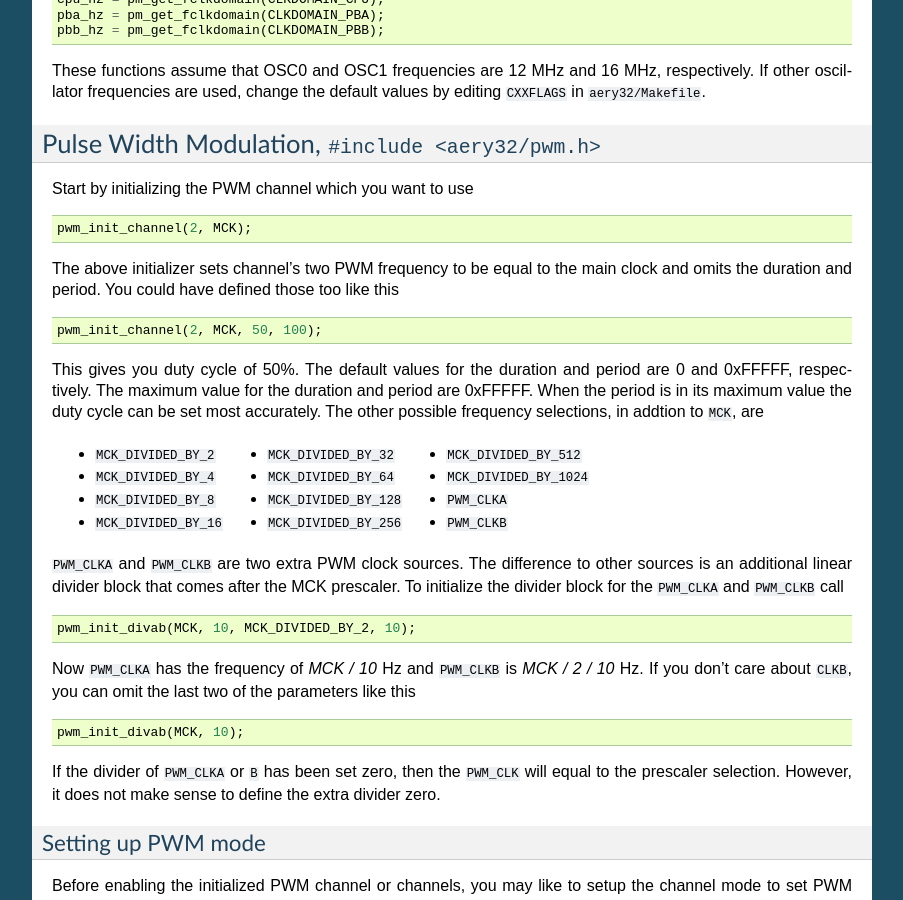
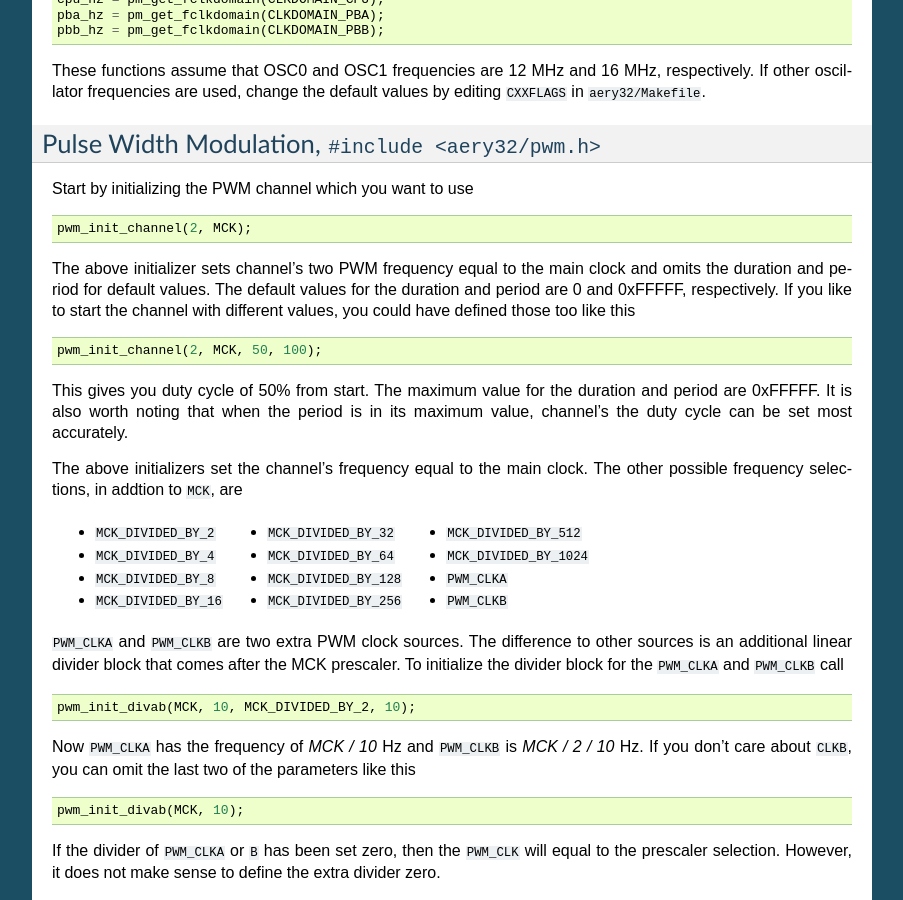
Before and after one commit to aery32/aery32-refguide, a Sphinx documentation site: the page built from source/module_functions.rst, in a window 1280 px wide and 900 px high, scrolled down 9099 px. Shown: the whole window, without its empty margins (198-1101 px from the left). Built offline with Sphinx 7.4.7, drawn with Linux system fonts in a browser that asks for light colours.

Commit message:
Try to make text better

```diff
--- a/source/module_functions.rst
+++ b/source/module_functions.rst
@@ -499,13 +499,15 @@
 
     pwm_init_channel(2, MCK);
 
-The above initializer sets channel's two PWM frequency to be equal to the main clock and omits the duration and period. You could have defined those too like this
+The above initializer sets channel's two PWM frequency equal to the main clock and omits the duration and period for default values. The default values for the duration and period are 0 and 0xFFFFF, respectively. If you like to start the channel with different values, you could have defined those too like this
 
 .. code-block:: c++
 
     pwm_init_channel(2, MCK, 50, 100);
 
-This gives you duty cycle of 50%. The default values for the duration and period are 0 and 0xFFFFF, respectively. The maximum value for the duration and period are 0xFFFFF. When the period is in its maximum value the duty cycle can be set most accurately. The other possible frequency selections, in addtion to ``MCK``, are
+This gives you duty cycle of 50% from start. The maximum value for the duration and period are 0xFFFFF. It is also worth noting that when the period is in its maximum value, channel's the duty cycle can be set most accurately.
+
+The above initializers set the channel's frequency equal to the main clock. The other possible frequency selections, in addtion to ``MCK``, are
 
 .. hlist::
     :columns: 3
```
